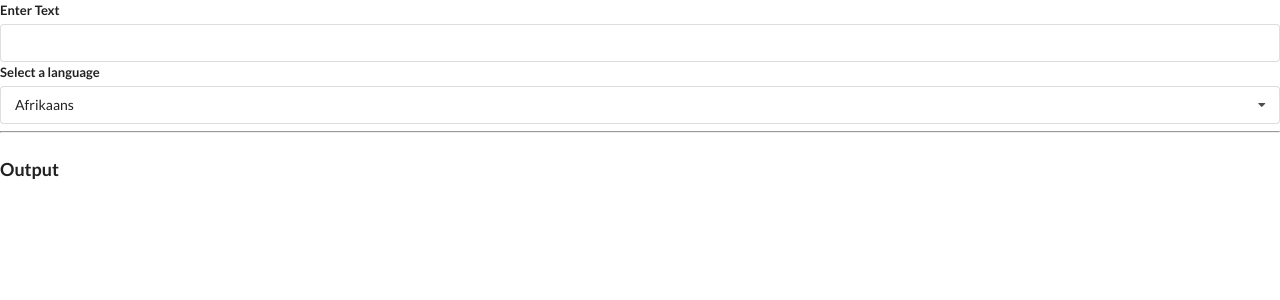
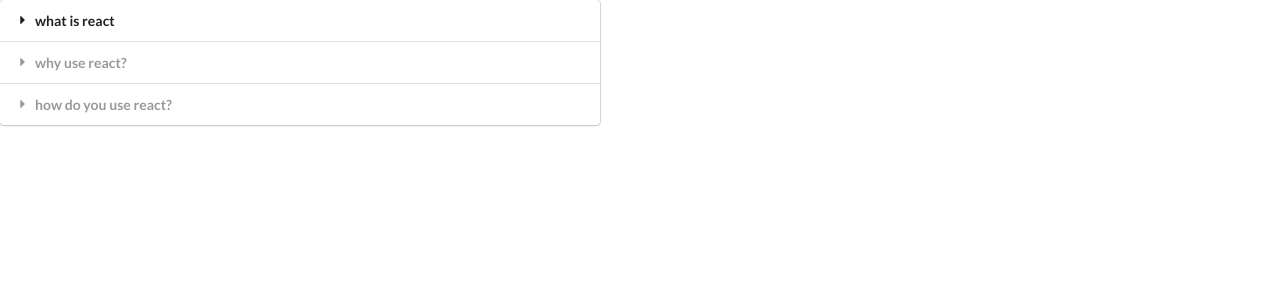
Before and after one commit to yongkangzhao/widget, a React (Create React App) app: page / in a window 1280 px wide. Shown: the top 300 px of the page. Built offline with nearby package versions, Linux system fonts and the light colour scheme; no server answers.

Commit message:
route.js is implemented to help users navigate between 4 different features of this widget app by visiting different pathname

```diff
--- a/src/App.js
+++ b/src/App.js
@@ -1,23 +1,25 @@
 import React, {useState} from 'react';
-// import Accordion from './components/Accordion';
-// import Search from './components/Search';
-// import Dropdown from './components/Dropdown';
+import Accordion from './components/Accordion';
+import Search from './components/Search';
+import Dropdown from './components/Dropdown';
 import Translate from './components/Translate';
+import Route from './components/Route';
 
-// const items = [
-//     {
-//         title: 'what is react',
-//         content: 'react is a front end javascript framework'
-//     },
-//     {
-//         title: 'why use react?',
-//         content: 'react is a favorite JS library amoung engineers'
-//     },
-//     {
-//         title: 'how do you use react?',
-//         content: 'you use react by creating components'
-//     }
-// ]
+
+const items = [
+    {
+        title: 'what is react',
+        content: 'react is a front end javascript framework'
+    },
+    {
+        title: 'why use react?',
+        content: 'react is a favorite JS library amoung engineers'
+    },
+    {
+        title: 'how do you use react?',
+        content: 'you use react by creating components'
+    }
+]
 
 
 const options = [
@@ -35,15 +37,20 @@
     }
 ]
 
+
+
+
+
+
 const App = () => {
-    // const [selected, setSelected] = useState(options[0]);
+    const [selected, setSelected] = useState(options[0]);
 
     return (
         <div>
-            <Translate />
-            {/* <Dropdown label="Select a color"selected={selected} onSelectedChange={setSelected} options={options}/> */}
-            {/* <Accordion items={items}/> */}
-            {/* <Search /> */}
+            <Route path='/'><Accordion items={items}/></Route>
+            <Route path='/list'><Search /></Route>
+            <Route path='/dropdown'><Dropdown label="Select a color"selected={selected} onSelectedChange={setSelected} options={options}/></Route>
+            <Route path='/translate'><Translate /></Route>
 
         </div>
     );
--- /dev/null
+++ b/src/components/Route.js
@@ -0,0 +1,7 @@
+import React from 'react';
+
+const Route = ({path, children}) => {
+    return window.location.pathname === path ? children : null;
+};
+
+export default Route;
```
